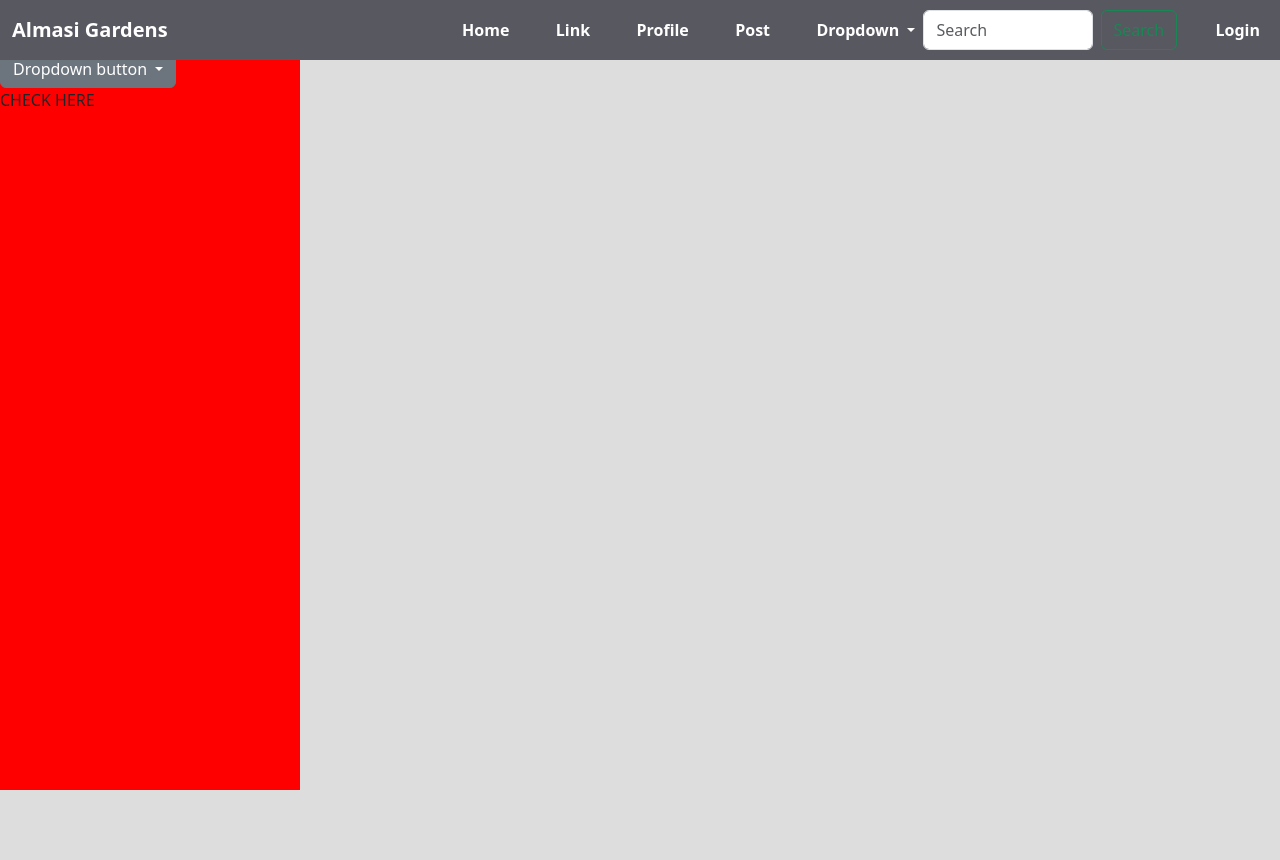
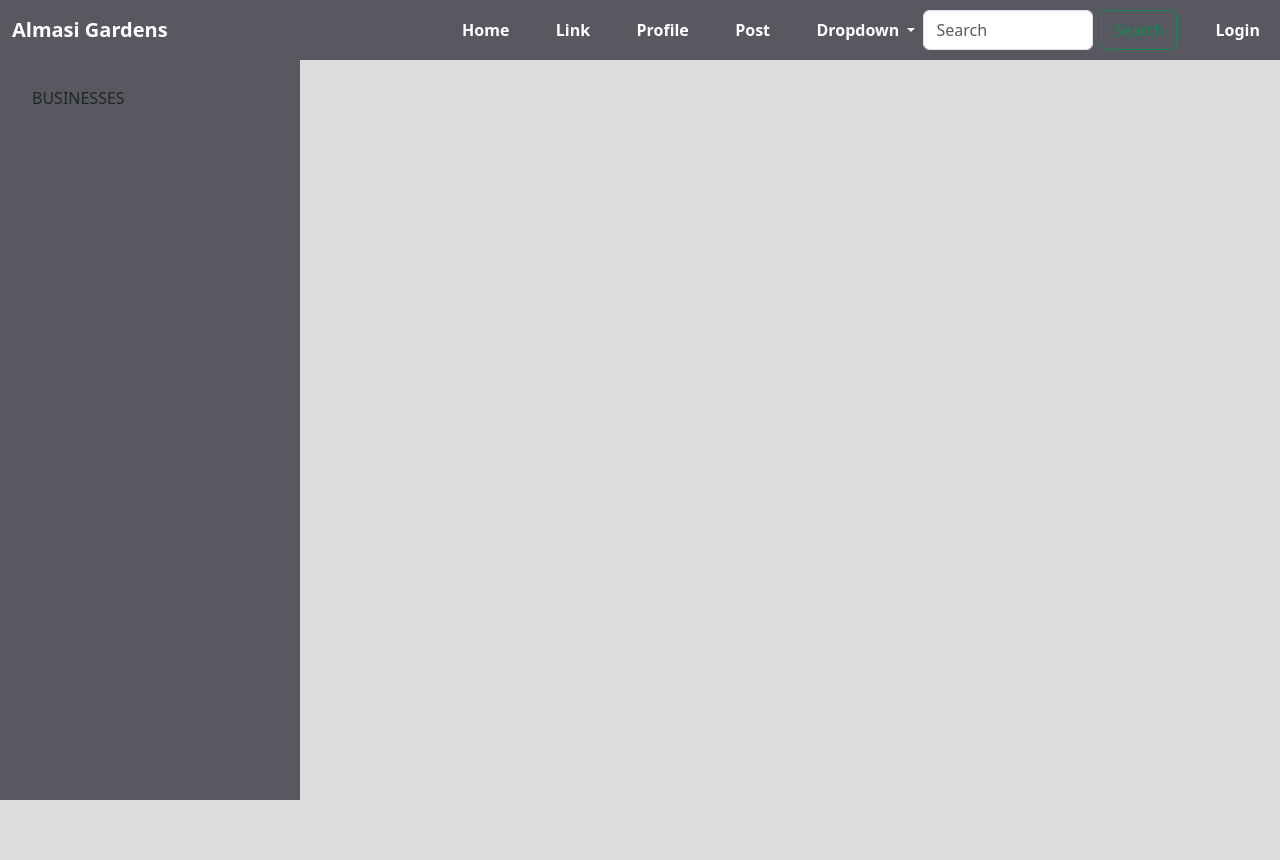
Before and after one commit to victoriamwangi/Garden-Estate-NeighborHood, a Django app: page / in a window 1280 px wide. Run offline with Django 4.2, Linux system fonts and the light colour scheme; data that the repository does not hold is empty; some libraries are stand-ins or nearby versions.

Commit message:
st: style side nav

```diff
--- a/neighborapp/templates/home.html
+++ b/neighborapp/templates/home.html
@@ -1,35 +1,8 @@
 {%extends 'base.html'%} {%block content%}
 
 <div class="sidebar" id="infor">
-  <div class="dropdown">
-    <button
-      class="btn btn-secondary dropdown-toggle"
-      type="button"
-      id="dropdownMenuButton1"
-      data-bs-toggle="dropdown"
-      aria-expanded="false"
-    >
-      Dropdown button
-    </button>
-    <ul class="dropdown-menu" aria-labelledby="dropdownMenuButton1">
-      {%for hood in hoods%}
-      <li>
-        <a
-          name=""
-          id=""
-          class="btn btn-primary"
-          href="{%url 'hood' hood.name%}"
-          role="button"
-          >{{hood.name}}</a
-        >
-      </li>
-
-      {%endfor%}
-    </ul>
-    <p>CHECK HERE{{hood}}</p>
-  </div>
   <ul>
-    {%for business in businesses%}
+    BUSINESSES {%for business in businesses%}
 
     <li>
       <a class="dropdown-item" href="{%url 'show_business' business.biz_name%}">
--- a/neighborapp/views.py
+++ b/neighborapp/views.py
@@ -9,11 +9,10 @@
 
 def home(request):
     posts = Post.get_posts().order_by('-pub_date')
-    hoods = Neighborhood.all_hoods()
     businesses = Business.all_business()
     context = {
         "posts": posts,
-        "hoods": hoods,
+
         "businesses": businesses
     }
 
@@ -24,11 +23,13 @@
 def profile(request, username):
     current_user = request.user
     postss = Post.get_posts()
+    hoods = Neighborhood.all_hoods()
+
 
     # posts = request.user.profile.posts.all() "posts":posts,
 
     # posts = Post.search_by_user(user)
-    return render(request, 'profile/profile.html',{ "postss": postss})
+    return render(request, 'profile/profile.html',{ "postss": postss, "hoods": hoods,})
 
 def show_profile(request, username):
     # only view profiles in your hood
--- a/static/css/style.css
+++ b/static/css/style.css
@@ -41,11 +41,19 @@
 
 .sidebar {
     width: 300px !important;
-    background-color: red !important;
+    background-color: #585861 !important;
     height: calc(100vh - 60px) !important;
     position: fixed !important;
-    top: 50px;
+    top: 60px;
     left: 0;
+}
+
+.sidebar ul {
+    padding-top: 2vw;
+}
+
+.sidebar li {
+    list-style: none;
 }
 
 .main-content {
@@ -54,4 +62,9 @@
     width: calc(100vw - 300px) !important;
     min-height: 100vh !important;
     padding: 12px 16px;
+    padding-left: 15vw;
 }
+
+.main-content .card {
+    width: 45vw;
+}
```
Also changed, not shown: neighborapp/templates/profile/profile.html (+27 -0 lines).
